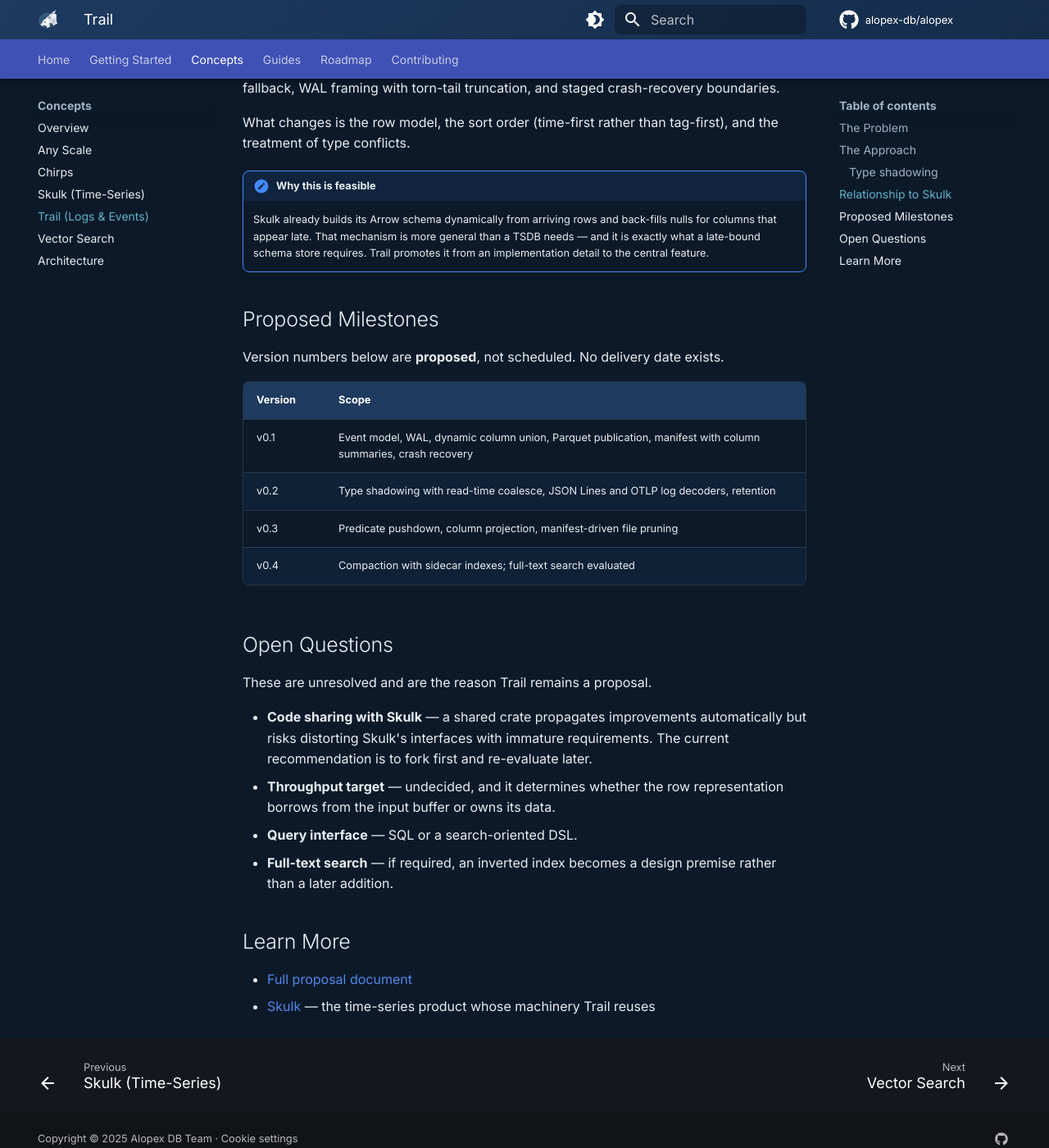
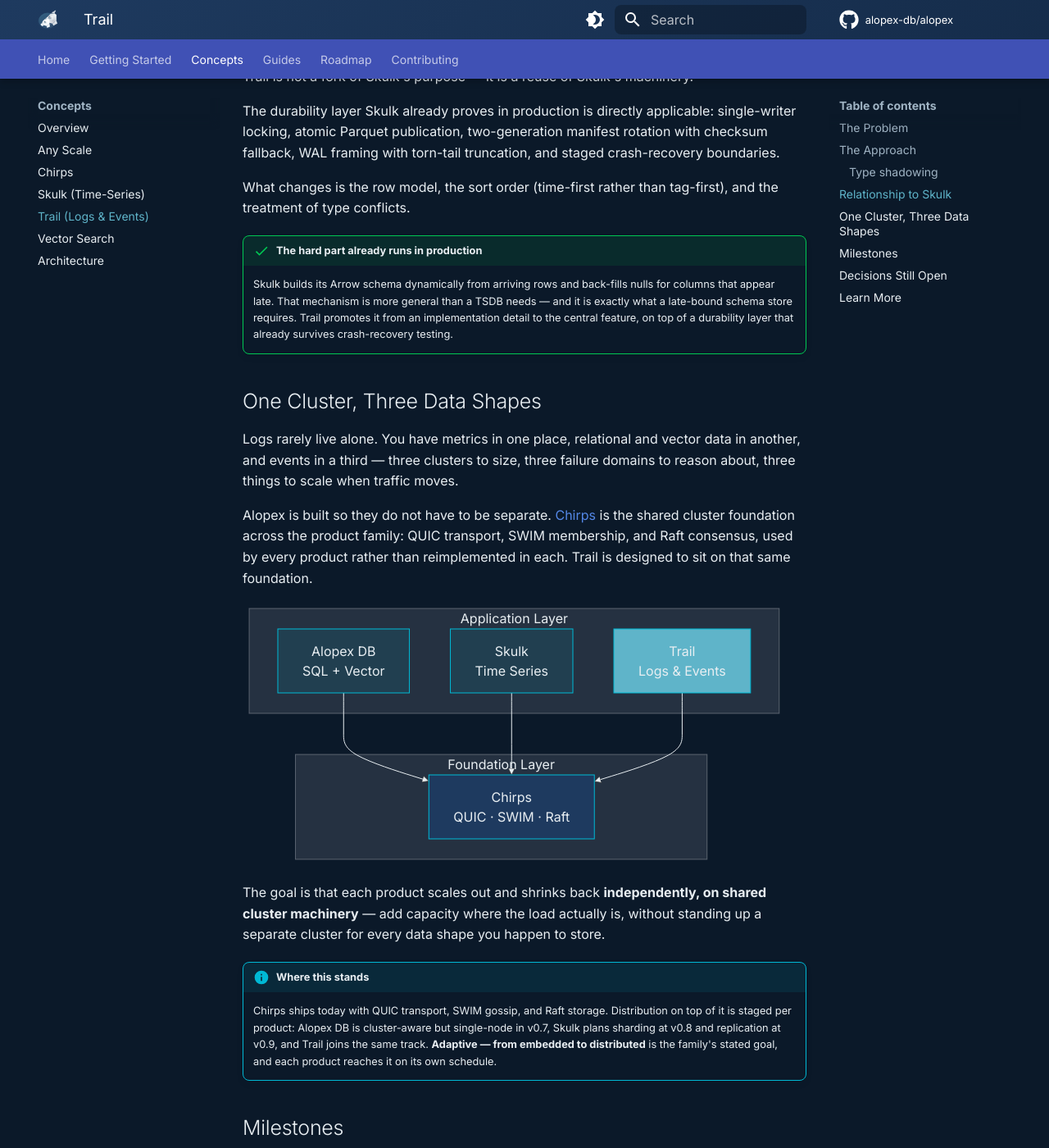
Before and after one commit to alopex-db/alopex-db.github.io, an MkDocs documentation site: the page built from docs/concepts/trail.md, in a window 1280 px wide and 1400 px high, scrolled down 2322 px. Shown: the whole window at 82% size. Built offline with MkDocs 1.6.1 and Material for MkDocs 9.7.7, drawn with Linux system fonts in a browser that asks for light colours; comment, search, counter and statistics services are not loaded; some of the changed text lies outside the part shown.

Commit message:
docs(site): Chirps ページを実装実態に合わせ、Skulk/Trail に共通基盤の価値を追記
公開ページの記述が現行実装と乖離していた点を修正する。Iggy backend は
廃止ではなく Chirps v0.7 の計画項目（roadmap/chirps/alopex-chirps.md、
alopex-chirps-spec.md:390、chirps-v0-6-requirements.md:25 で一貫）なので、
記載自体は残し「計画」であることを明示する形に改める。

chirps.md:
- コールバックのサンプルコードを実装に合わせる。実装は3つとも
  F: Fn(NodeId) で引数1つ。従来の |node_id, addr| や
  |node_id, old_status, new_status| はコンパイルしない
- Durable プロファイルを「利用可能」から「v0.7 計画、現状は
  enforce_profile が常にエラー」へ。設定例も現行分と計画分に分離
- mermaid 図の Iggy backend を破線 + "planned v0.7" 表記に
- バージョン互換表の v0.8 行を Chirps v0.4 から v0.6 へ修正
  （正典 product-family-overview.md:144 に一致させる）。
  Status 列を追加し Shipping/Planned を明示

skulk.md / trail.md:
- Chirps を共通クラスタ基盤として位置づけ、各製品が独立して
  スケールアウト/シュリンクできるという製品ファミリーの価値を追記。
  統一ビジョン "Adaptive = 組み込み→分散へシームレススケール"
  (product-family-overview.md:14-19) を製品ページの言葉にしたもの
- 現在地は info ボックスで1回だけ事実として記載

mkdocs build --strict で検証済み。

Co-Authored-By: Claude Opus 5 (1M context) <noreply@anthropic.com>

````diff
--- a/docs/concepts/trail.md
+++ b/docs/concepts/trail.md
@@ -5,19 +5,21 @@ description: Proposed log and event store with late-bound schema
 
 # Trail - Late-Bound Schema Log Store
 
-!!! warning "Proposal — not an implemented product"
+**Log what you have. Define the schema later — or never.**
 
-    Trail is a **design proposal at the concept stage**. There is no code, no
-    crate, and no repository. Nothing on this page is available to install or
-    use, and the design may change or be dropped entirely.
+Trail is an append-only store for logs and events whose shape is not known in
+advance. Columns are built from the attributes that actually arrive, and
+persisted columnar in Parquet. A field that changes type mid-stream does not
+break the pipeline; it becomes a column you can still query.
 
-    This page exists because Alopex publishes its design reasoning before
-    implementation, not after. Treat every statement here as an intention,
-    not a specification.
+[:material-file-document-outline: Read the design](https://github.com/alopex-db/docs/blob/main/design/alopex-trail-proposal.md){ .md-button .md-button--primary }
+[Skulk, the storage core it builds on](skulk.md){ .md-button }
 
-Trail is a proposed append-only store for logs and events whose **schema is not
-known in advance**. Columns are built from the attributes that actually arrive,
-and persisted columnar in Parquet.
+!!! info "Design stage"
+
+    Trail is a published design, not a released crate. It is on this site so the
+    reasoning is open before the code exists — the same way Skulk's storage
+    decision was published before it was built.
 
 ## The Problem
 
@@ -107,17 +109,62 @@ staged crash-recovery boundaries.
 What changes is the row model, the sort order (time-first rather than tag-first),
 and the treatment of type conflicts.
 
-!!! note "Why this is feasible"
+!!! success "The hard part already runs in production"
 
-    Skulk already builds its Arrow schema dynamically from arriving rows and
-    back-fills nulls for columns that appear late. That mechanism is more
-    general than a TSDB needs — and it is exactly what a late-bound schema
-    store requires. Trail promotes it from an implementation detail to the
-    central feature.
+    Skulk builds its Arrow schema dynamically from arriving rows and back-fills
+    nulls for columns that appear late. That mechanism is more general than a
+    TSDB needs — and it is exactly what a late-bound schema store requires.
+    Trail promotes it from an implementation detail to the central feature,
+    on top of a durability layer that already survives crash-recovery testing.
 
-## Proposed Milestones
+## One Cluster, Three Data Shapes
 
-Version numbers below are **proposed**, not scheduled. No delivery date exists.
+Logs rarely live alone. You have metrics in one place, relational and vector
+data in another, and events in a third — three clusters to size, three failure
+domains to reason about, three things to scale when traffic moves.
+
+Alopex is built so they do not have to be separate. [Chirps](chirps.md) is the
+shared cluster foundation across the product family: QUIC transport, SWIM
+membership, and Raft consensus, used by every product rather than reimplemented
+in each. Trail is designed to sit on that same foundation.
+
+```mermaid
+graph TB
+    subgraph "Application Layer"
+        DB[Alopex DB<br/>SQL + Vector]
+        SK[Skulk<br/>Time Series]
+        TR[Trail<br/>Logs & Events]
+    end
+
+    subgraph "Foundation Layer"
+        CH[Chirps<br/>QUIC · SWIM · Raft]
+    end
+
+    DB --> CH
+    SK --> CH
+    TR --> CH
+
+    style TR fill:#5FB4C9,color:#000
+    style CH fill:#1E3A5F,color:#fff
+```
+
+The goal is that each product scales out and shrinks back **independently, on
+shared cluster machinery** — add capacity where the load actually is, without
+standing up a separate cluster for every data shape you happen to store.
+
+!!! info "Where this stands"
+
+    Chirps ships today with QUIC transport, SWIM gossip, and Raft storage.
+    Distribution on top of it is staged per product: Alopex DB is
+    cluster-aware but single-node in v0.7, Skulk plans sharding at v0.8 and
+    replication at v0.9, and Trail joins the same track. **Adaptive — from
+    embedded to distributed** is the family's stated goal, and each product
+    reaches it on its own schedule.
+
+## Milestones
+
+Each version is scoped so the one before it is usable on its own. v0.1 already
+gives you durable ingestion with columns that appear on arrival.
 
 | Version | Scope |
 | --- | --- |
@@ -126,20 +173,24 @@ Version numbers below are **proposed**, not scheduled. No delivery date exists.
 | v0.3 | Predicate pushdown, column projection, manifest-driven file pruning |
 | v0.4 | Compaction with sidecar indexes; full-text search evaluated |
 
-## Open Questions
+## Decisions Still Open
 
-These are unresolved and are the reason Trail remains a proposal.
+We publish these rather than settle them quietly, because each one changes what
+you get.
 
-- **Code sharing with Skulk** — a shared crate propagates improvements
-  automatically but risks distorting Skulk's interfaces with immature
-  requirements. The current recommendation is to fork first and re-evaluate later.
-- **Throughput target** — undecided, and it determines whether the row
-  representation borrows from the input buffer or owns its data.
-- **Query interface** — SQL or a search-oriented DSL.
-- **Full-text search** — if required, an inverted index becomes a design
-  premise rather than a later addition.
+- **Code sharing with Skulk** — a shared crate propagates Skulk's improvements
+  to Trail automatically; forking keeps each free to evolve. Current direction
+  is to fork first and re-evaluate once Trail's requirements are proven.
+- **Throughput target** — this determines whether rows borrow from the input
+  buffer or own their data, so it is being set before the row model is fixed.
+- **Query interface** — SQL, or a search-oriented DSL closer to how logs are
+  actually queried.
+- **Full-text search** — if it is in scope, an inverted index belongs in the
+  foundation rather than bolted on later.
+
+Have an opinion on any of these? The design document is the place to weigh in.
 
 ## Learn More
 
-- [Full proposal document](https://github.com/alopex-db/docs/blob/main/design/alopex-trail-proposal.md)
+- [Full design document](https://github.com/alopex-db/docs/blob/main/design/alopex-trail-proposal.md)
 - [Skulk](skulk.md) — the time-series product whose machinery Trail reuses
````
Also changed, not shown: docs/concepts/chirps.md (+50 -29 lines), docs/concepts/skulk.md (+58 -16 lines).
